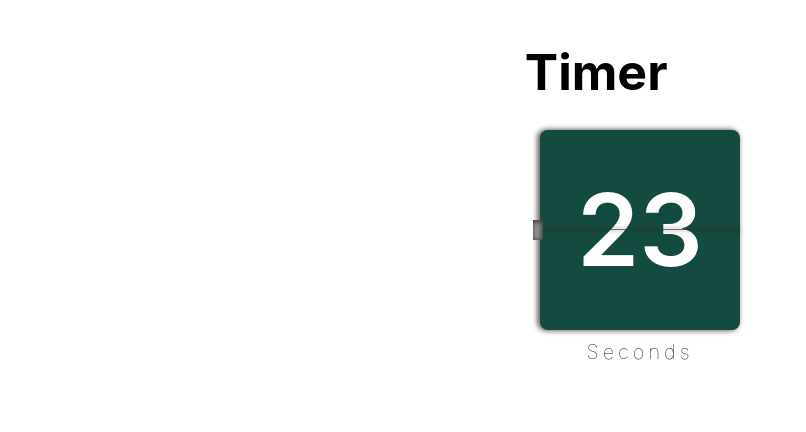
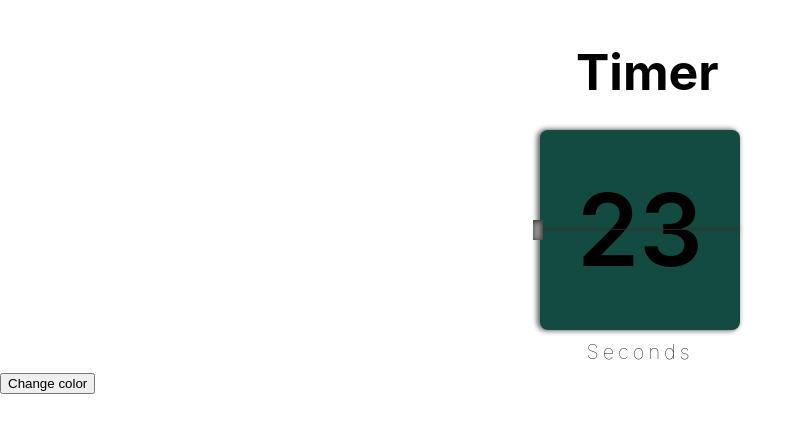
Before and after one commit to zitlallyalmazan/react-login-demo, a React (Create React App) app: page /countdown in a window 1280 px wide. Shown: the top 432 px of the page, without its empty margins (0-806 px from the left). Built offline with nearby package versions, Linux system fonts and the light colour scheme.

Commit message:
add-change-color-button

```diff
--- a/src/countdown.js
+++ b/src/countdown.js
@@ -1,10 +1,11 @@
 import React, { useState, useEffect } from 'react';
 import './styles.css';
 
-const TIMER_DURATION = 30;
+const TIMER_DURATION = 30; // Timer duration in seconds
 
 const Countdown = () => {
     const [timeLeft, setTimeLeft] = useState(TIMER_DURATION);
+    const [countdownColor, setCountdownColor] = useState('black');
 
     useEffect(() => {
         const timer = setInterval(() => {
@@ -20,15 +21,21 @@ const Countdown = () => {
         return () => clearInterval(timer);
     }, []);
 
+    const handleColorChange = () => {
+        const randomColor = '#' + Math.floor(Math.random()*16777215).toString(16); // Generate a random color
+        setCountdownColor(randomColor);
+    };
+
     return (
         <div className="countdown">
             <h2>Timer</h2>
             <div className="content">
                 <div className="box">
-                    <div className="value">{timeLeft}</div>
+                    <div className="value" style={{ color: countdownColor }}>{timeLeft}</div>
                     <span className="label">Seconds</span>
                 </div>
             </div>
+            <button onClick={handleColorChange}>Change color</button>
         </div>
     );
 };
--- a/src/styles.css
+++ b/src/styles.css
@@ -7,7 +7,7 @@
 	gap: 12px;
 }
 .countdown h2 {
-    margin-left: 41%;
+    margin-left: 45%;
 	margin-bottom: 20px;
 	font-size: 50px;
 }
@@ -101,8 +101,12 @@
     font-size: 16px;
   }
 
-  .inputButton:disabled {
+.inputButton:disabled {
     background-color: #cccccc;
     color: #666666;
     cursor: not-allowed;
   }
+
+.buttonContainer {
+    margin-left: 45%;
+}
```
